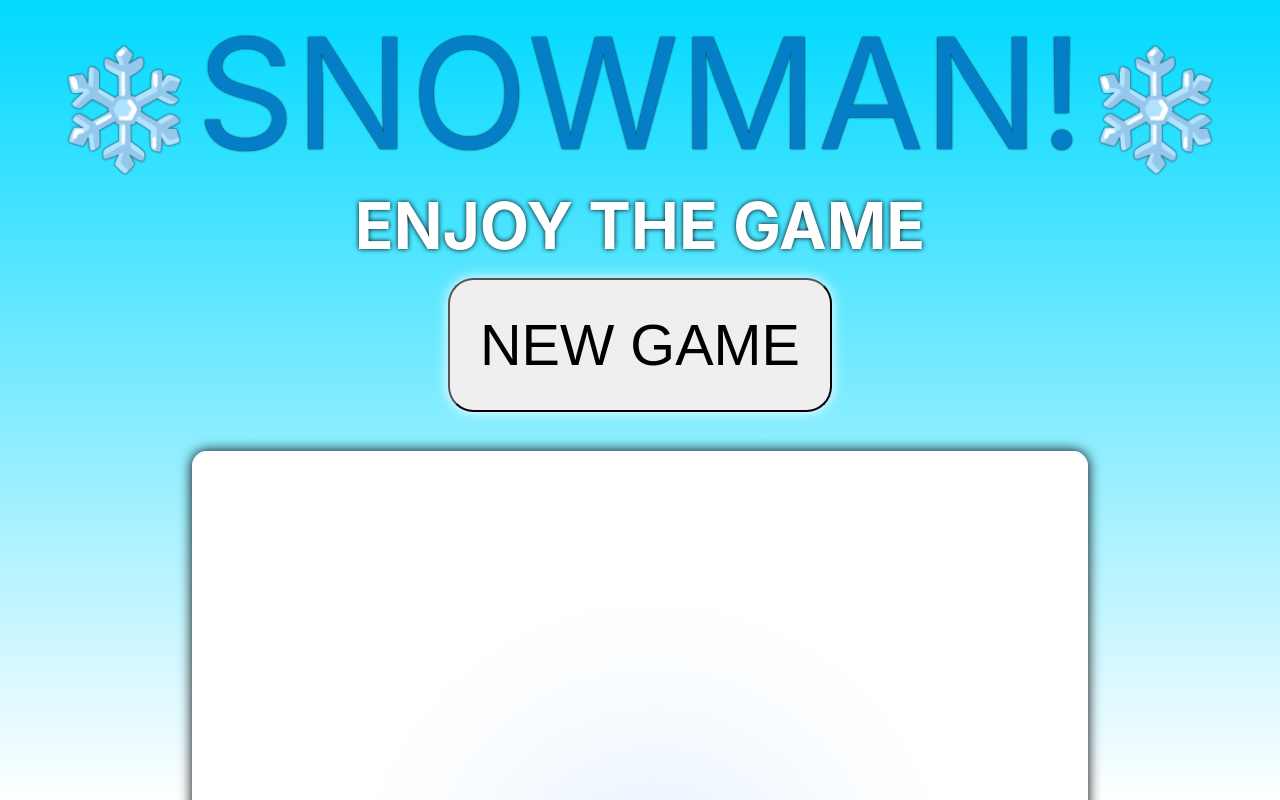
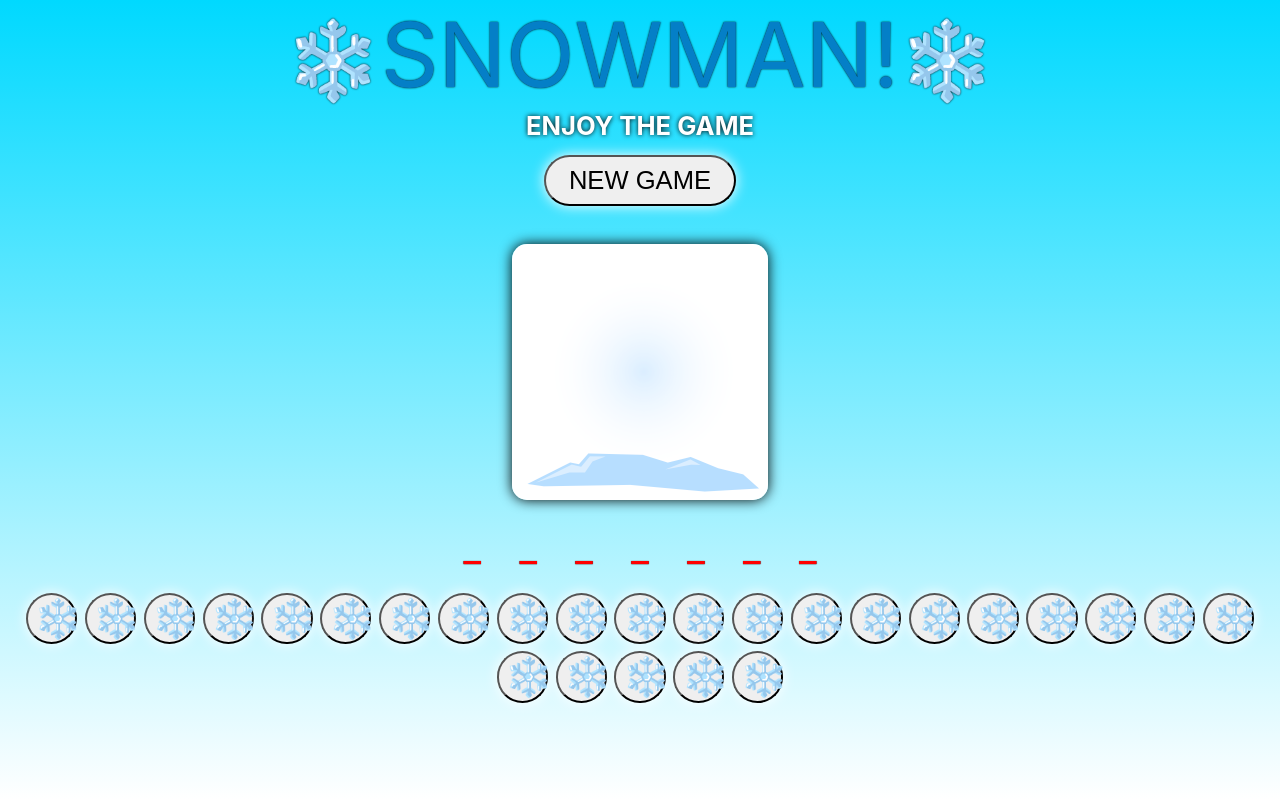
Before and after one commit to SheaParrott/snowman, a React (Create React App) app: page / in a window 1280 px wide. Shown: the top 800 px of the page. Built offline with nearby package versions, Linux system fonts and the light colour scheme.

Commit message:
done with @media

```diff
--- a/src/App.css
+++ b/src/App.css
@@ -88,3 +88,56 @@ button:hover {
 span {
   font-size: 5vw;
 }
+@media (min-width: 750px) {
+  header {
+    font-size: 10vw;
+  }
+  h4 {
+    margin: 1px;
+    font-size: 4vw;
+  }
+  button.newGame {
+    font-size: 3vw;
+    width: 20vw;
+  }
+  .snowmanImage {
+    width: 40vw;
+  }
+  .headerSnowflake {
+    font-size: 9vw;
+  }
+  .correctLetters {
+    font-size: 10vw;
+  }
+  button {
+    width: 7vw;
+    height: 7vw;
+    font-size: 5vw;
+  }
+}
+@media (min-width: 1200px) {
+  header {
+    font-size: 7vw;
+  }
+  h4 {
+    font-size: 2vw;
+  }
+  button.newGame {
+    font-size: 2vw;
+    width: 15vw;
+  }
+  .snowmanImage {
+    width: 20vw;
+  }
+  .headerSnowflake {
+    font-size: 6vw;
+  }
+  .correctLetters {
+    font-size: 3vw;
+  }
+  button {
+    width: 4vw;
+    height: 4vw;
+    font-size: 3vw;
+  }
+}
```
